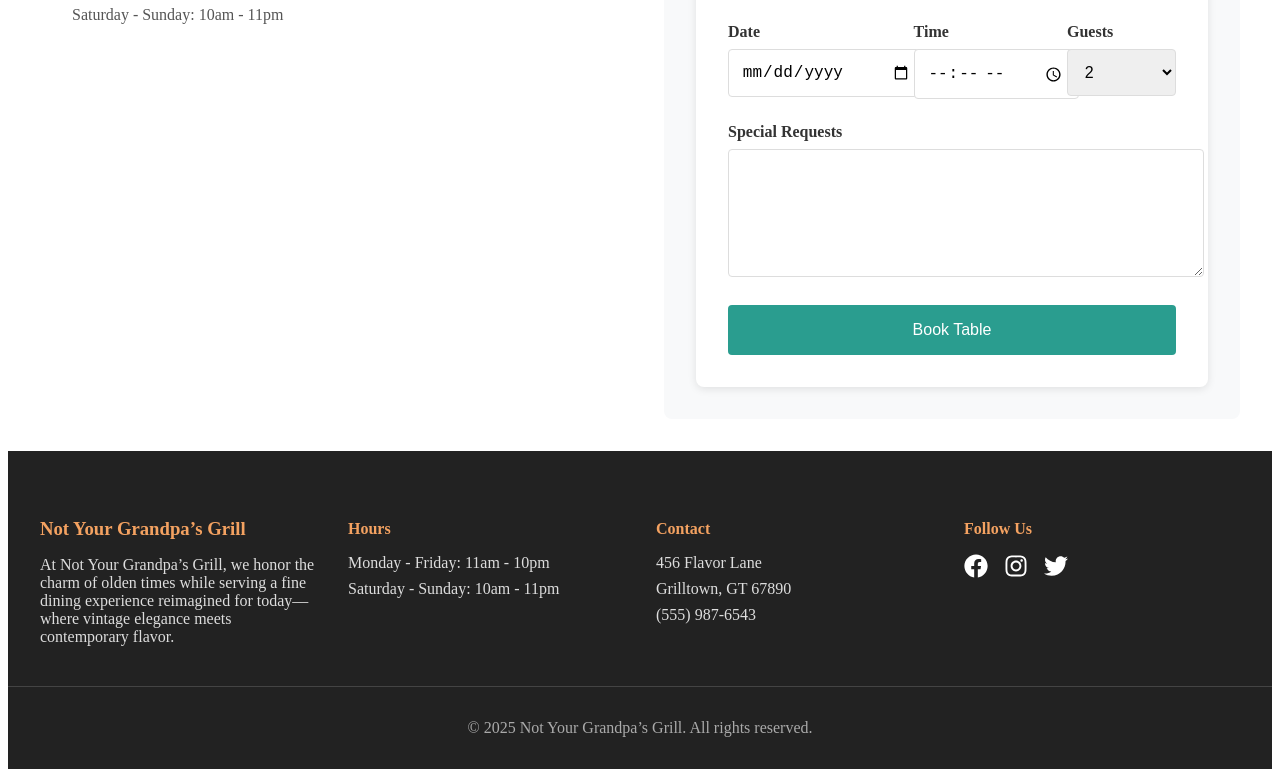
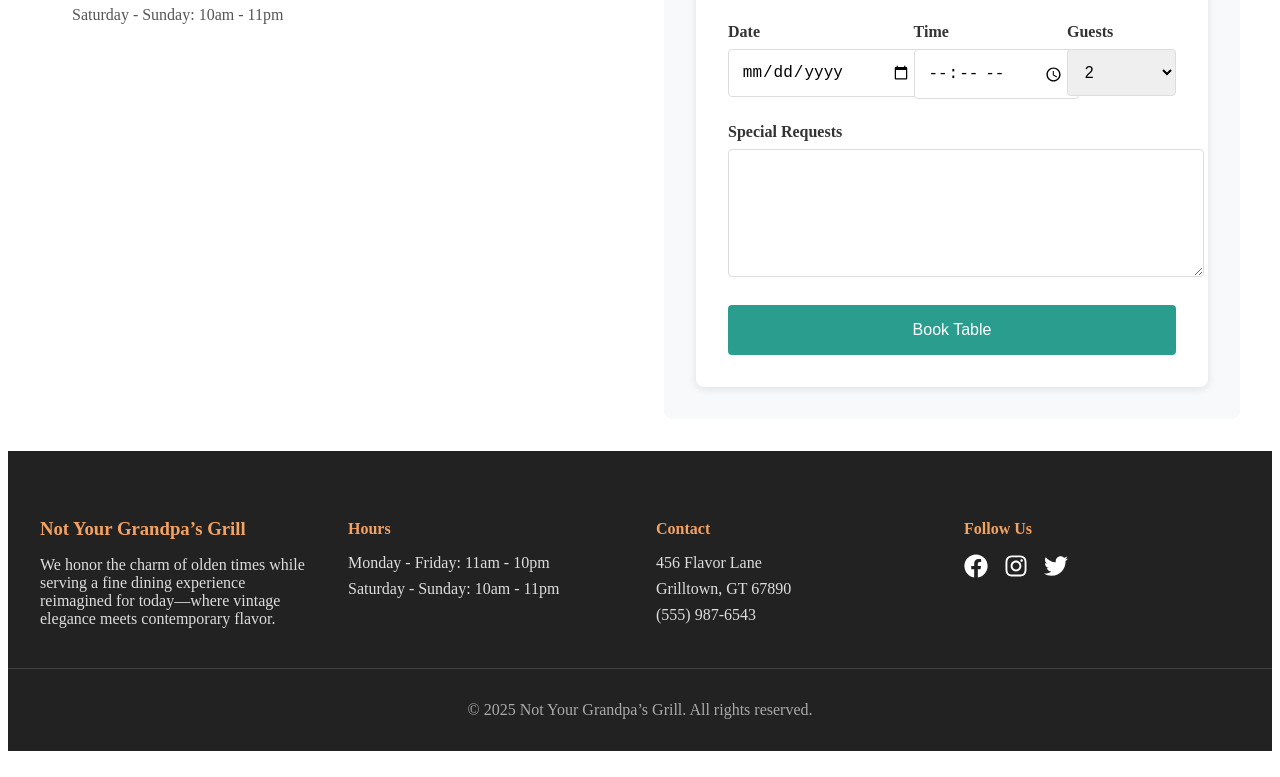
Before and after one commit to ABHISHEKHARISH06/hotel, a React (Create React App) app: page /contact in a window 1280 px wide. Shown: the part 425-1202 px from the top of the page. Built offline with nearby package versions, Linux system fonts and the light colour scheme.

Commit message:
Footer update 3

```diff
--- a/src/components/Footer.jsx
+++ b/src/components/Footer.jsx
@@ -7,7 +7,7 @@ const Footer = () => {
       <div className="footer-container">
         <div className="footer-section">
           <h3>Not Your Grandpa’s Grill</h3>
-          <p>At Not Your Grandpa’s Grill, we honor the charm of olden times while serving a fine dining experience reimagined for today—where vintage elegance meets contemporary flavor.</p>
+          <p>We honor the charm of olden times while serving a fine dining experience reimagined for today—where vintage elegance meets contemporary flavor.</p>
         </div>
         <div className="footer-section">
           <h4>Hours</h4>
```
